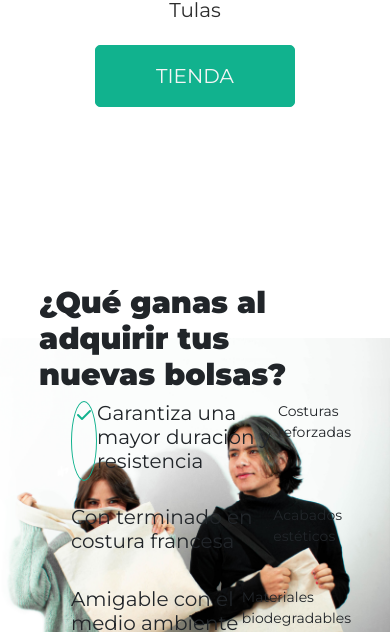
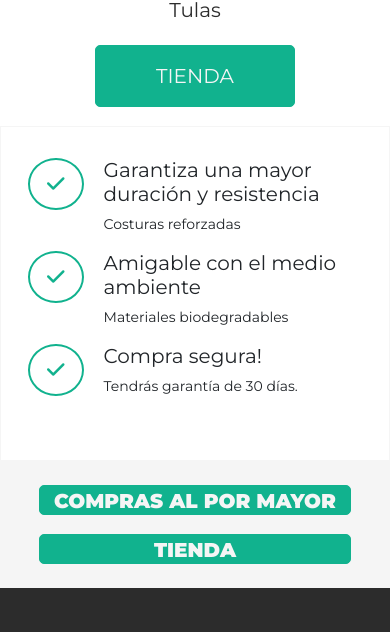
Before and after one commit to andrearomora/PreEntrega2-Rodriguez, a plain HTML site: page index.html in a window 390 px wide. Shown: the part 2045-2677 px from the top of the page. Drawn offline with nearby package versions, Linux system fonts and the light colour scheme.

Commit message:
Finished Index responsive and desktop

```diff
--- a/css/styles.css
+++ b/css/styles.css
@@ -206,7 +206,7 @@ p, label, option, input, select{
 
 /*BODY*/
 .contenedor{
-    margin-top: 150px;
+    margin-top: 50px;
     margin-left: 20%;
     margin-right: 20%;
     margin-bottom: 30px;
@@ -348,17 +348,54 @@ p, label, option, input, select{
 .homePropuestaValor__contenido{
     padding: 0% 10%;
 }
+.homePropuestaValor__lista{
+    padding: 10% 0%;
+    list-style: none;
+}
 .homePropuestaValor__lista__elemento{
     display: flex;
 }
+.homePropuestaValor__lista__elemento__txt{
+    padding-left: 30px;
+    display: flex;
+    flex-direction: column;
+}
 .homePropuestaValor__icono{
     color: var(--main-color);
-    border: 1px solid var(--main-color);
-    padding: 5px;
+    border: 2px solid var(--main-color);
+    font-size: 15px;
+    height: 25px;
+    width: 25px;
     border-radius: 50%;
+    display: flex;
+    align-items: center;
+    justify-content: center;
 }
-.homePropuestaValor__lista{
-    list-style: none;
+.homePropuestaValor__icono--grande{
+    color: var(--main-color);
+    font-size: 50px;
+    border-radius: 50%;
+    display: flex;
+    align-items: center;
+    justify-content: center;
+}
+.desktop{
+    visibility:visible;
+    position: relative;
+}
+.mobile{
+    visibility:hidden;
+    position: absolute;
+}
+.buyerPersona{
+    height: 20vh;
+    background-color: whitesmoke;
+    display: flex;
+    justify-content: center;
+    align-items: center;
+}
+.buyerPersona a{
+    margin: 0 3%;
 }
 @media (max-width: 600px){
     /*BANNER RESPONSIVE*/
@@ -443,6 +480,62 @@ p, label, option, input, select{
         flex-direction: column;
     }
     /*FIN CATEGORÍAS RESPONSIVE*/
+
+    /*PROPUESTA DE VALOR RESPONSIVE*/
+    .mobile{
+        visibility:visible;
+        position: relative;
+        border: 1px solid whitesmoke;
+    }
+    .desktop{
+        visibility:hidden;
+        position: absolute;
+        height: 0%;
+    }
+    .homePropuestaValor__lista__elemento__txt{
+        padding-left: 20px;
+        display: flex;
+        flex-direction: column;
+    }
+    .homePropuestaValor__icono{
+        color: var(--main-color);
+        border: 2px solid var(--main-color);
+        font-size: 20px;
+        height: 52px;
+        width: 45px;
+        border-radius: 50%;
+        display: flex;
+        align-items: center;
+        justify-content: center;
+    }
+    /*FIN PROPUESTA DE VALOR RESPONSIVE*/
+
+    /*BUYER PERSONA RESPONSIVE*/
+    .buyerPersona{
+        height: 15vh;
+        background-color: whitesmoke;
+        display: flex;
+        flex-direction: column;
+        justify-content: center;
+        align-items: center;
+        padding: 0 10%;
+    }
+    .buyerPersona a{
+        margin: 3% 0%;
+        height: 30px;
+        width: 100%;
+        padding: 0;
+        font-weight: 530;
+    }
+    .buyerPersona a:hover{
+        margin: 3% 0%;
+        background-color: #01a27f;
+        height: 30px;
+        width: 150px;
+        padding: 0;
+        font-weight: 530;
+    }
+    /*FIN BUYER PERSONA RESPONSIVE*/
 }
 /*FIN HOME*/
 
--- a/index.html
+++ b/index.html
@@ -90,45 +90,77 @@
         <!--FIN CATEGORÍAS PRODUCTOS-->
 
         <!--PROPUESTA DE VALOR-->
-        <section class="homePropuestaValor">
+        <section class="homePropuestaValor desktop">
             <div class="homePropuestaValor__contenido">
                 <h2 class="homePropuestaValor__titulo">¿Qué  ganas  al  adquirir  tus  nuevas  bolsas?</h2>
                 <ul class="homePropuestaValor__lista">
                     <li class="homePropuestaValor__lista__elemento">
                         <i class="fa-solid fa-check homePropuestaValor__icono"></i>
-                    <div class="homePropuestaValor__lista__elemento">
+                        <div class="homePropuestaValor__lista__elemento__txt">
                             <h4>Garantiza una mayor duración y resistencia</h4>
                             <p>Costuras reforzadas</p>
                         </div>
                     </li>
-                <li>
-                    <img src="#" alt="">
-                    <div class="homePropuestaValor__lista__elemento">
+                    <li class="homePropuestaValor__lista__elemento">
+                        <i class="fa-solid fa-check homePropuestaValor__icono"></i>
+                        <div class="homePropuestaValor__lista__elemento__txt">
                             <h4>Con terminado en costura francesa</h4>
                             <p>Acabados estéticos</p>
                         </div>
                     </li>
-                <li>
-                    <img src="#" alt="">
-                    <div class="homePropuestaValor__lista__elemento">
+                    <li class="homePropuestaValor__lista__elemento">
+                        <i class="fa-solid fa-check homePropuestaValor__icono"></i>
+                        <div class="homePropuestaValor__lista__elemento__txt">
                             <h4>Amigable con el medio ambiente</h4>
                             <p>Materiales biodegradables</p>
                         </div>
                     </li>
-                <li>
-                    <img src="#" alt="">
-                    <div class="homePropuestaValor__lista__elemento">
+                    <li class="homePropuestaValor__lista__elemento">
+                        <i class="fa-solid fa-check homePropuestaValor__icono"></i>
+                        <div class="homePropuestaValor__lista__elemento__txt">
                             <h4>Mayor comodidad al usar</h4>
                             <p>Asas extra largas</p>
                         </div>
                     </li>
                 </ul>
-            <div class="homePropuestaValor__garantia">
+            <div class="homePropuestaValor__lista__elemento">
+                <i class="fa-solid fa-medal homePropuestaValor__icono--grande"></i>
+                <div class="homePropuestaValor__lista__elemento__txt">
                     <h4>Compra segura!</h4>
                     <p>Tendrás garantía de 30 días.</p>
                 </div>
             </div>
+            </div>
         </section>
+
+        <section class="mobile">
+            <div class="homePropuestaValor__contenido">
+                <ul class="homePropuestaValor__lista container">
+                    <li class="homePropuestaValor__lista__elemento row">
+                        <i class="fa-solid fa-check homePropuestaValor__icono col"></i>
+                        <div class="homePropuestaValor__lista__elemento__txt col-10">
+                            <h4>Garantiza una mayor duración y resistencia</h4>
+                            <p>Costuras reforzadas</p>
+                        </div>
+                    </li>
+                    <li class="homePropuestaValor__lista__elemento row">
+                        <i class="fa-solid fa-check homePropuestaValor__icono col"></i>
+                        <div class="homePropuestaValor__lista__elemento__txt col-10">
+                            <h4>Amigable con el medio ambiente</h4>
+                            <p>Materiales biodegradables</p>
+                        </div>
+                    </li>
+                    <li class="homePropuestaValor__lista__elemento row">
+                        <i class="fa-solid fa-check homePropuestaValor__icono col"></i>
+                        <div class="homePropuestaValor__lista__elemento__txt col-10">
+                            <h4>Compra segura!</h4>
+                            <p>Tendrás garantía de 30 días.</p>
+                        </div>
+                    </li>
+                </ul>
+            </div>
+        </section>
+
         <!--FIN PROPUESTA DE VALOR-->
 
         <!--BUYER PERSONA-->
```
Also changed, not shown: pages/sobre-nosotros.html (+1 -1 lines). Lines whose indentation alone changed are shown as unchanged.
